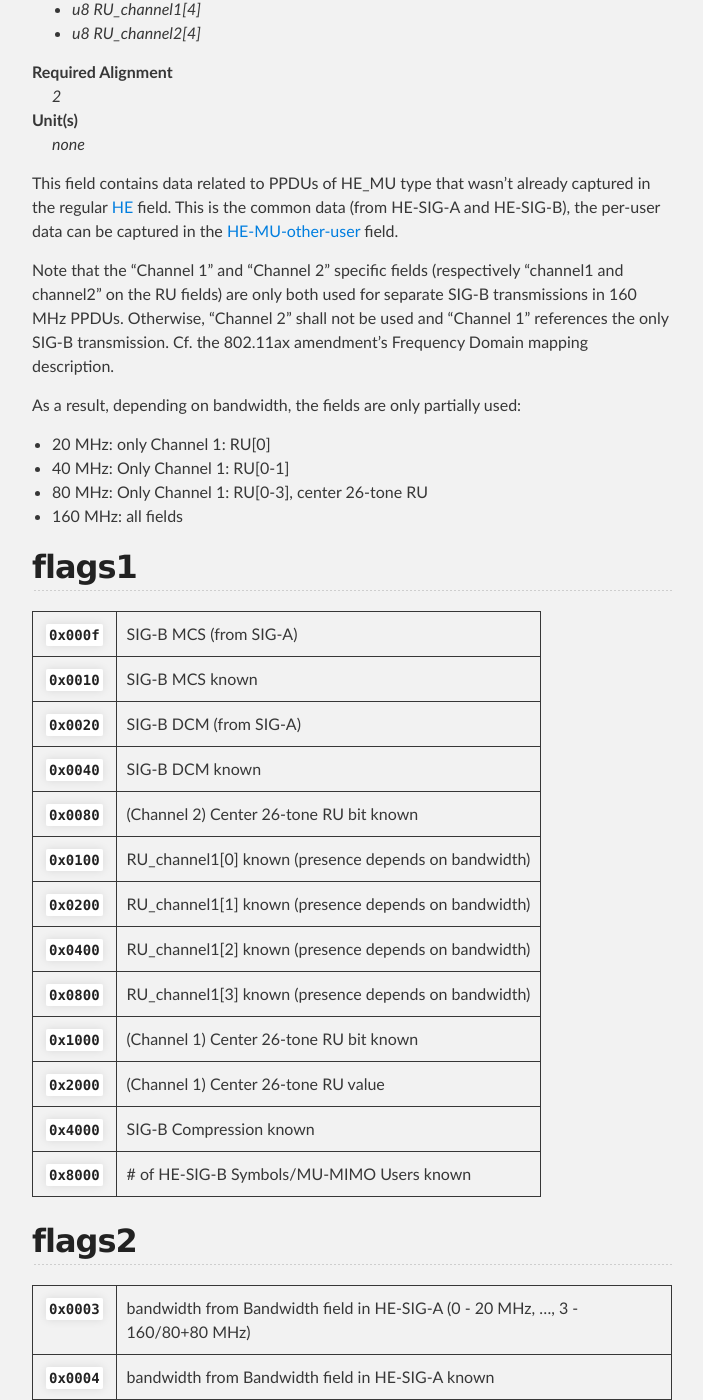
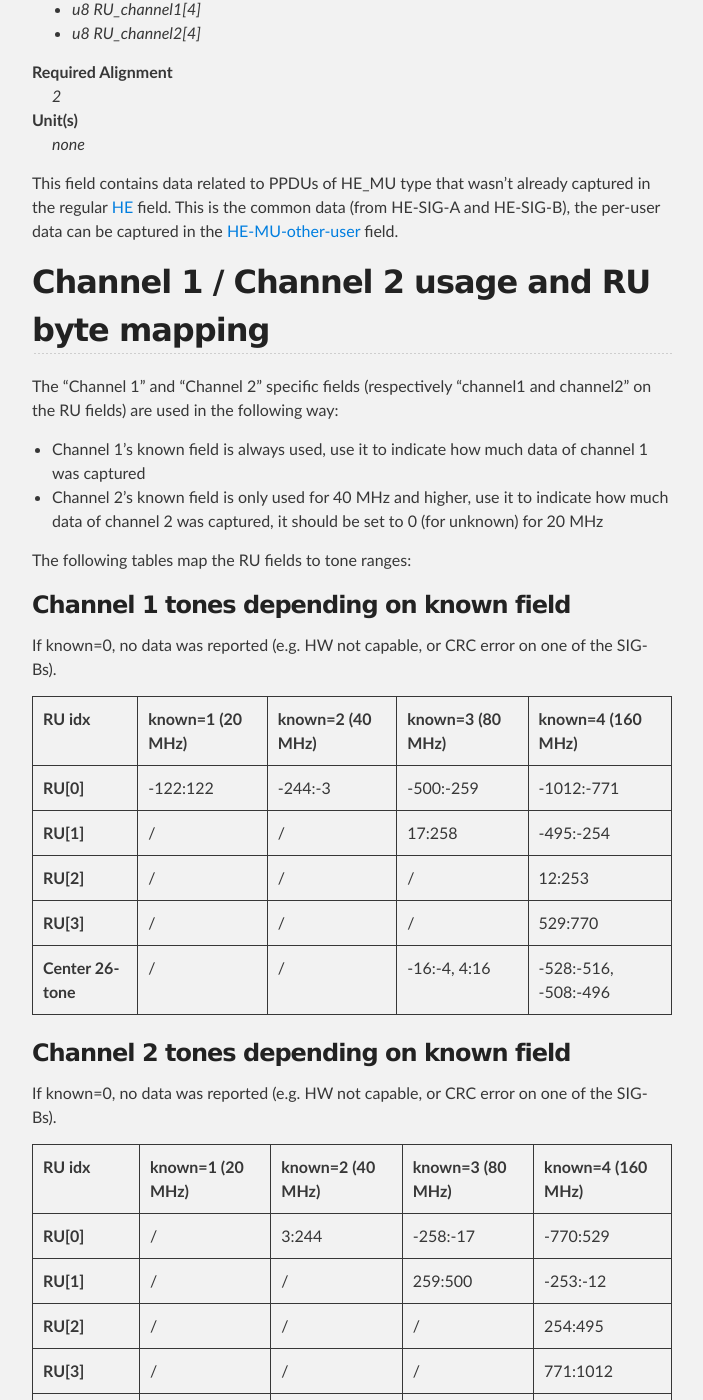
Before and after one commit to radiotap/radiotap.github.io, a Jekyll site: the page built from fields/HE-MU.md, in a window 1280 px wide and 1400 px high, scrolled down 410 px. Shown: the whole window, without its empty margins (288-991 px from the left). Built offline with Jekyll 4.4.1, drawn with Linux system fonts in a browser that asks for light colours; some of the changed text lies outside the part shown.

Commit message:
HE-MU: properly explain channel/tone mapping and reduce known bits
The known bits aren't really all needed since the number of used
bits depends on the bandwidth. Include the bandwidth within the
known value for the channel 1/channel 2 RU allocations though so
the field can be parsed without extra knowledge.

```diff
--- a/fields/HE-MU.md
+++ b/fields/HE-MU.md
@@ -22,17 +22,40 @@ already captured in the regular [HE](HE) field. This is the common
 data (from HE-SIG-A and HE-SIG-B), the per-user data can be captured
 in the [HE-MU-other-user](HE-MU-other-user) field.
 
-Note that the "Channel 1" and "Channel 2" specific fields (respectively
-"channel1 and channel2" on the RU fields) are only both used for separate
-SIG-B transmissions in 160 MHz PPDUs. Otherwise, "Channel 2" shall not be
-used and "Channel 1" references the only SIG-B transmission. Cf. the
-802.11ax amendment's Frequency Domain mapping description.
+## Channel 1 / Channel 2 usage and RU byte mapping
 
-As a result, depending on bandwidth, the fields are only partially used:
- *  20 MHz: only Channel 1: RU[0]
- *  40 MHz: Only Channel 1: RU[0-1]
- *  80 MHz: Only Channel 1: RU[0-3], center 26-tone RU
- * 160 MHz: all fields
+The "Channel 1" and "Channel 2" specific fields (respectively "channel1
+and channel2" on the RU fields) are used in the following way:
+
+ * Channel 1's known field is always used, use it to indicate how much
+   data of channel 1 was captured
+ * Channel 2's known field is only used for 40 MHz and higher, use it to
+   indicate how much data of channel 2 was captured, it should be set to
+   0 (for unknown) for 20 MHz
+
+The following tables map the RU fields to tone ranges:
+
+### Channel 1 tones depending on known field
+
+If known=0, no data was reported (e.g. HW not capable, or CRC error on one of the SIG-Bs).
+
+| **RU idx** | **known=1 (20 MHz)** | **known=2 (40 MHz)** | **known=3 (80 MHz)** | **known=4 (160 MHz)** |
+| **RU[0]** | -122:122 | -244:-3 | -500:-259 | -1012:-771 |
+| **RU[1]** | / | / | 17:258 | -495:-254 |
+| **RU[2]** | / | / | / | 12:253 |
+| **RU[3]** | / | / | / | 529:770 |
+| **Center 26-tone** | / | / | -16:-4, 4:16 | -528:-516, -508:-496 |
+
+### Channel 2 tones depending on known field
+
+If known=0, no data was reported (e.g. HW not capable, or CRC error on one of the SIG-Bs).
+
+| **RU idx** | **known=1 (20 MHz)** | **known=2 (40 MHz)** | **known=3 (80 MHz)** | **known=4 (160 MHz)** |
+| **RU[0]** | / | 3:244 | -258:-17 | -770:529 |
+| **RU[1]** | / | / | 259:500 | -253:-12 |
+| **RU[2]** | / | / | / | 254:495 |
+| **RU[3]** | / | / | / | 771:1012 |
+| **Center 26-tone** | / | / | / | 496:508, 516:528 |
 
 ## flags1
 
@@ -41,10 +64,8 @@ As a result, depending on bandwidth, the fields are only partially used:
 | **`0x0020`** | SIG-B DCM (from SIG-A) |
 | **`0x0040`** | SIG-B DCM known |
 | **`0x0080`** | (Channel 2) Center 26-tone RU bit known |
-| **`0x0100`** | RU_channel1[0] known (presence depends on bandwidth) |
-| **`0x0200`** | RU_channel1[1] known (presence depends on bandwidth) |
-| **`0x0400`** | RU_channel1[2] known (presence depends on bandwidth) |
-| **`0x0800`** | RU_channel1[3] known (presence depends on bandwidth) |
+| **`0x0700`** | Channel 1 RU known |
+| **`0x0800`** | (reserved) |
 | **`0x1000`** | (Channel 1) Center 26-tone RU bit known |
 | **`0x2000`** | (Channel 1) Center 26-tone RU value |
 | **`0x4000`** | SIG-B Compression known |
@@ -59,10 +80,8 @@ As a result, depending on bandwidth, the fields are only partially used:
 | **`0x0300`** | preamble puncturing from Bandwidth field in HE-SIG-A (0 - non-puncturing, 1 - punctured secondary 20 MHz (in primary 80 MHz if applicable), 2 - punctured but primary 40 MHz is present (in primary 80 MHz if applicable) |
 | **`0x0400`** | preamble puncturing from Bandwidth field in HE-SIG-A known |
 | **`0x0800`** | (Channel 2) Center 26-tone RU value |
-| **`0x1000`** | RU_channel2[0] known (presence depends on bandwidth) |
-| **`0x2000`** | RU_channel2[1] known (presence depends on bandwidth) |
-| **`0x4000`** | RU_channel2[2] known (presence depends on bandwidth) |
-| **`0x8000`** | RU_channel2[3] known (presence depends on bandwidth) |
+| **`0x7000`** | Channel 2 RU known |
+| **`0x8000`** | (reserved) |
 
 ## RU
 
```
